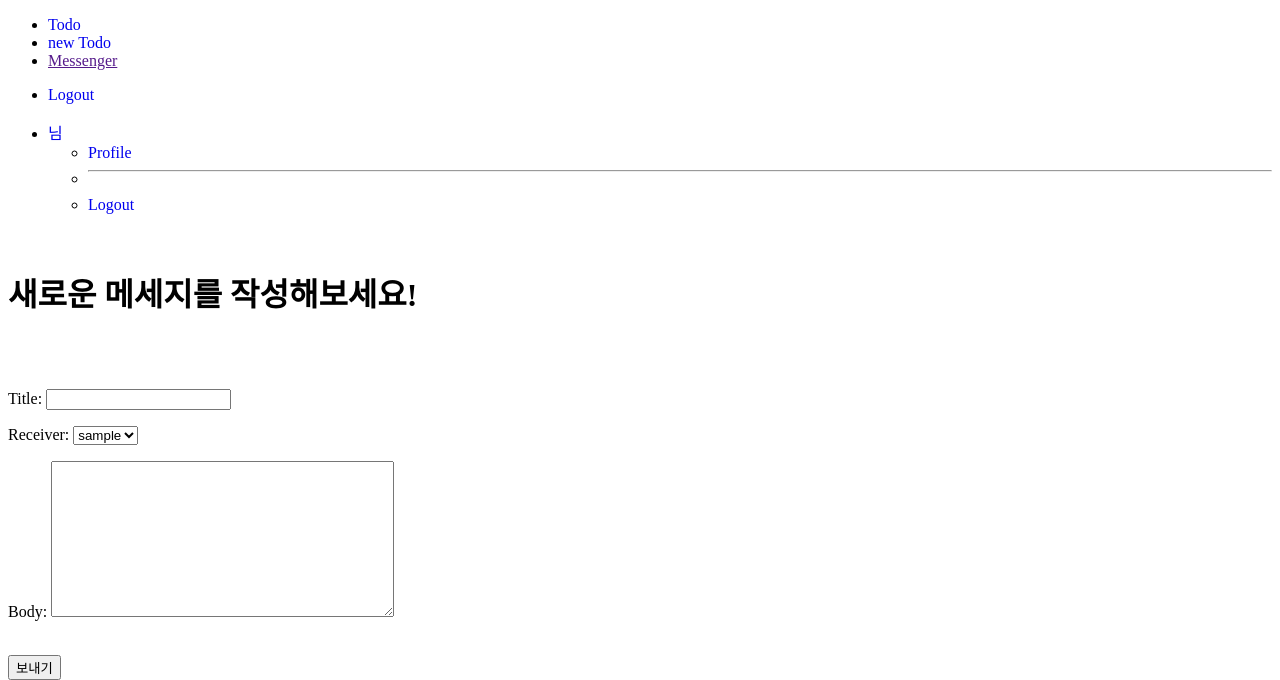
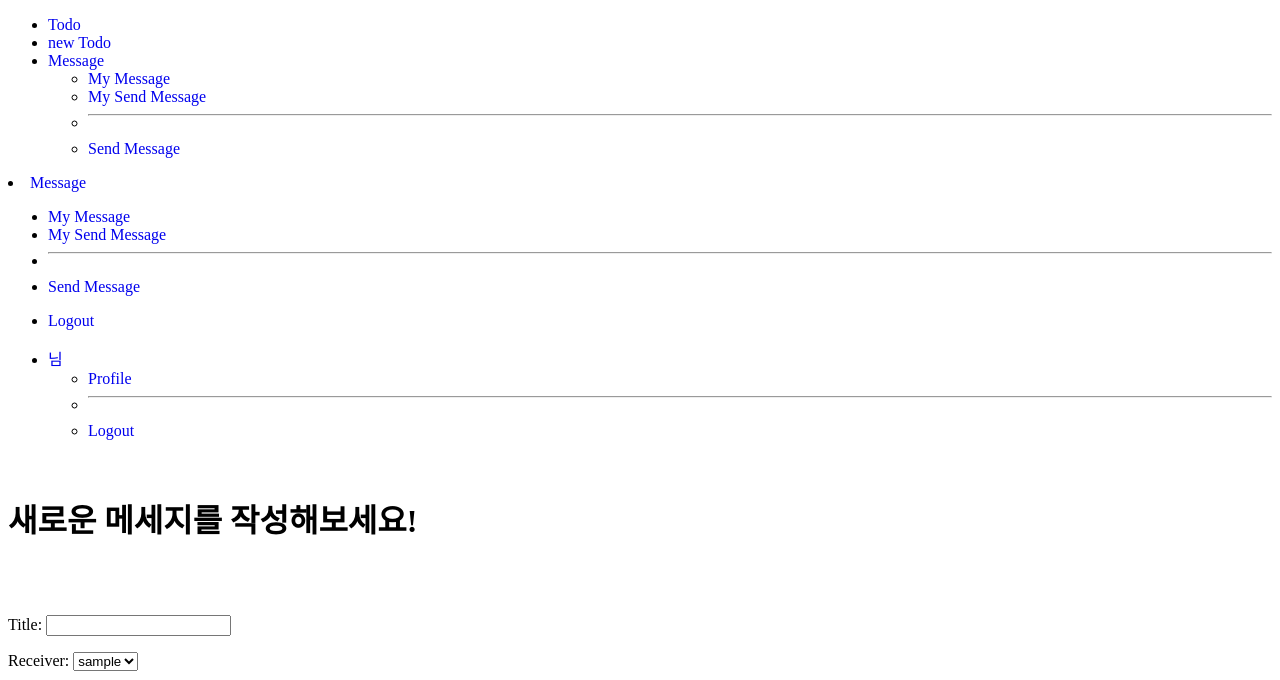
Before and after one commit to hildakim/todolist, a Django app: page /messenger/new_m/ in a window 1280 px wide. Shown: the top 680 px of the page. Run offline with Django 3.2, Linux system fonts and the light colour scheme; the visitor is signed in with stand-in values (Sample User, id 1); data comes from the database, SQL or seed files in the repository; parts of the project's set-up code (start-up, migrations or seed data) failed here and were passed over; some libraries are stand-ins or nearby versions.

Commit message:
update user view, base

```diff
--- a/todolist/templates/base.html
+++ b/todolist/templates/base.html
@@ -20,10 +20,34 @@
         <li class="nav-item">
           <a href="{%url 'todo:new' %}">new Todo</a>
         </li>
-        <li>
-          <a href="">Messenger</a>
+        {% if user.is_authenticated %}
+        <li class="nav-item dropdown">
+          <a class="nav-link dropdown-toggle" href="#" id="navbarDropdown" role="button" data-bs-toggle="dropdown" aria-expanded="false">
+            Message
+          </a>
+          <ul class="dropdown-menu" aria-labelledby="navbarDropdown">
+            <li><a class="dropdown-item" href="{% url 'messenger:received_m' %}">My Message</a></li>
+            <li><a class="dropdown-item" href="{% url 'messenger:send_m' %}">My Send Message</a></li>
+            <li><hr class="dropdown-divider"></li>
+            <li><a class="dropdown-item" href="{% url 'messenger:new_m' %}">Send Message</a></li>
+          </ul>
         </li>
+        {% endif %}
       </ul>
+
+          {% if user.is_authenticated %}
+          <li class="nav-item dropdown">
+            <a class="nav-link dropdown-toggle" href="#" id="navbarDropdown" role="button" data-bs-toggle="dropdown" aria-expanded="false">
+              Message
+            </a>
+            <ul class="dropdown-menu" aria-labelledby="navbarDropdown">
+              <li><a class="dropdown-item" href="{% url 'messenger:received_m' %}">My Message</a></li>
+              <li><a class="dropdown-item" href="{% url 'messenger:send_m' %}">My Send Message</a></li>
+              <li><hr class="dropdown-divider"></li>
+              <li><a class="dropdown-item" href="{% url 'messenger:new_m' %}">Send Message</a></li>
+            </ul>
+          </li>
+          {% endif %}
 
       <ul class="user-menu">
         <li class="nav-item">
--- a/user/views.py
+++ b/user/views.py
@@ -1,6 +1,6 @@
 from django.shortcuts import render
 from django.contrib import messages
-from .forms import CustomUserChangeForm
+from .forms import CustomCsUserChangeForm
 # Create your views here.
 
 def user_profile(request):
```
